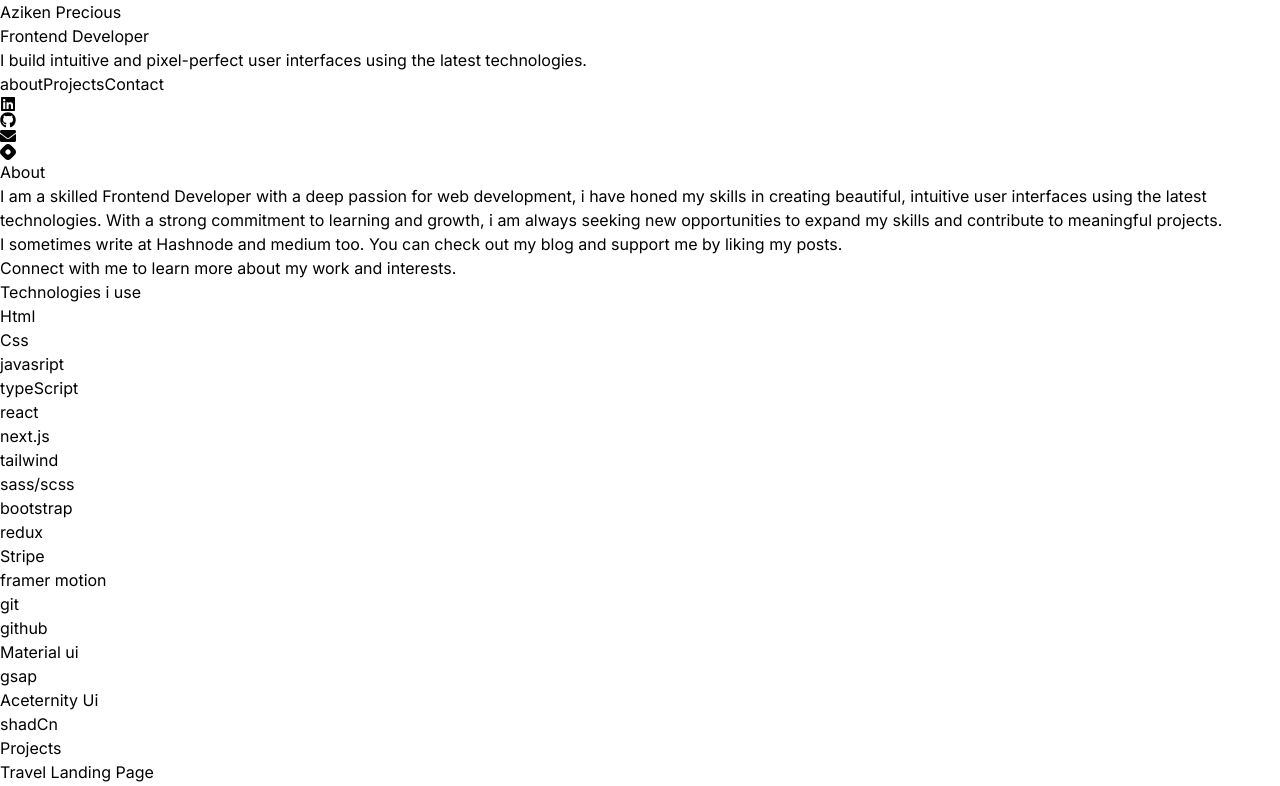
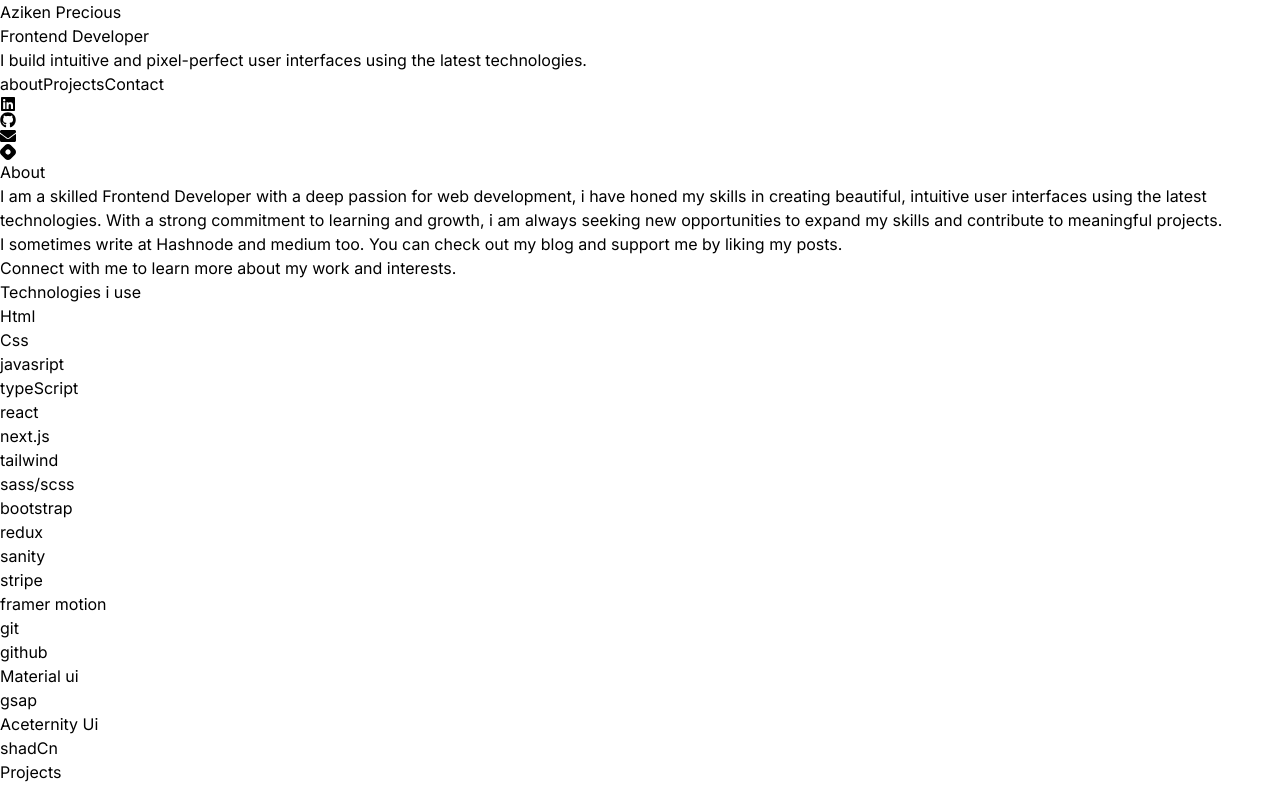
Before and after one commit to Azikenp/portfolio-v2, a React (Vite) app: page / in a window 1280 px wide. Shown: the top 786 px of the page. Built offline with nearby package versions, Linux system fonts and the light colour scheme.

Commit message:
new stck

```diff
--- a/src/data.js
+++ b/src/data.js
@@ -60,7 +60,8 @@ export const techStack = [
   "sass/scss",
   "bootstrap",
   "redux",
-  "Stripe",
+  "sanity",
+  "stripe",
   "framer motion",
   "git",
   "github",
```
